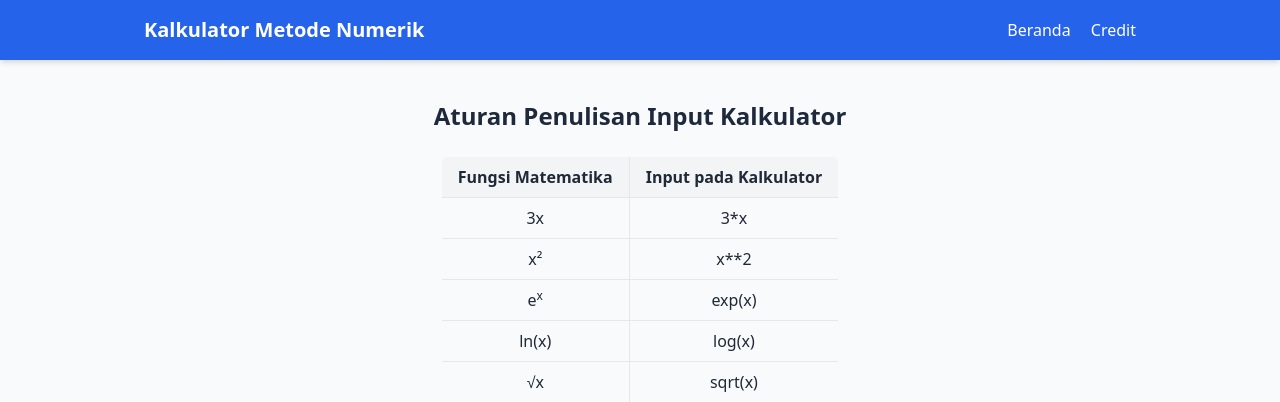
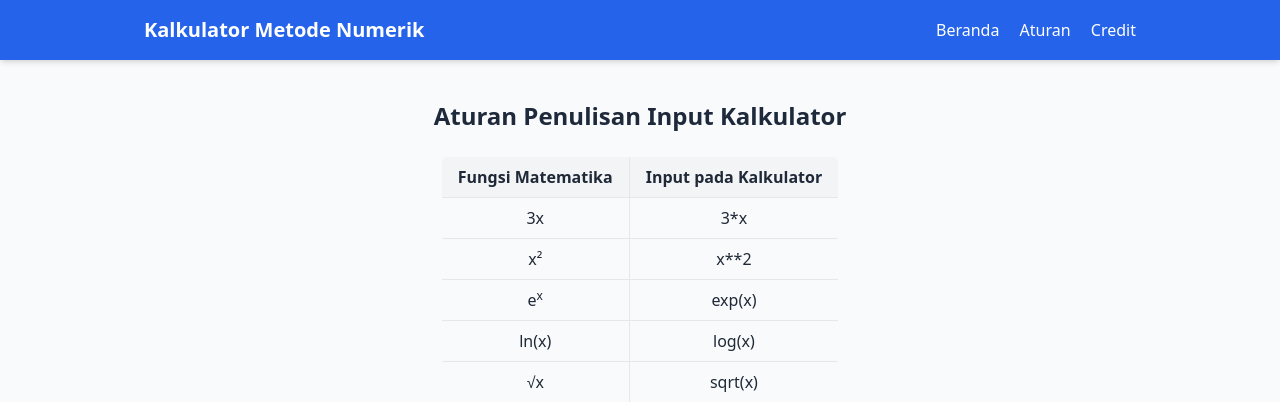
Before and after one commit to rindumasismara/metode_numerik, a Flask app: page /aturan in a window 1280 px wide. Shown: the top 402 px of the page. Run offline with Flask 3, Linux system fonts and the light colour scheme; some libraries are stand-ins or nearby versions.

Commit message:
Update base.html

```diff
--- a/app/templates/base.html
+++ b/app/templates/base.html
@@ -20,6 +20,7 @@
       <h1 class="text-xl font-semibold text-white">Kalkulator Metode Numerik</h1>
       <nav class="space-x-4">
         <a href="/" class="hover:underline">Beranda</a>
+        <a href="/aturan" class="hover:underline">Aturan</a>
         <a href="/credit" class="hover:underline">Credit</a>
       </nav>
     </div>
```
